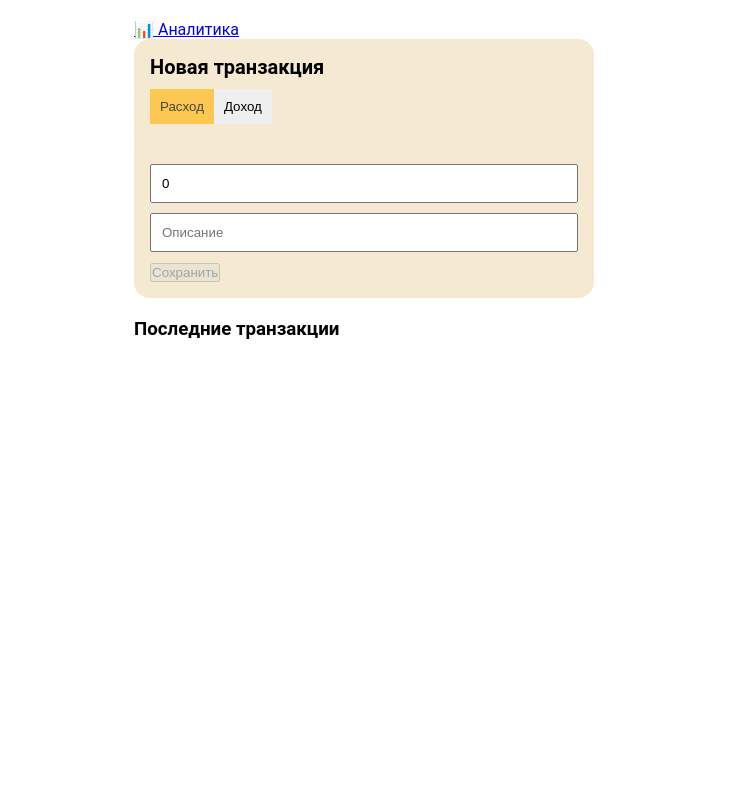
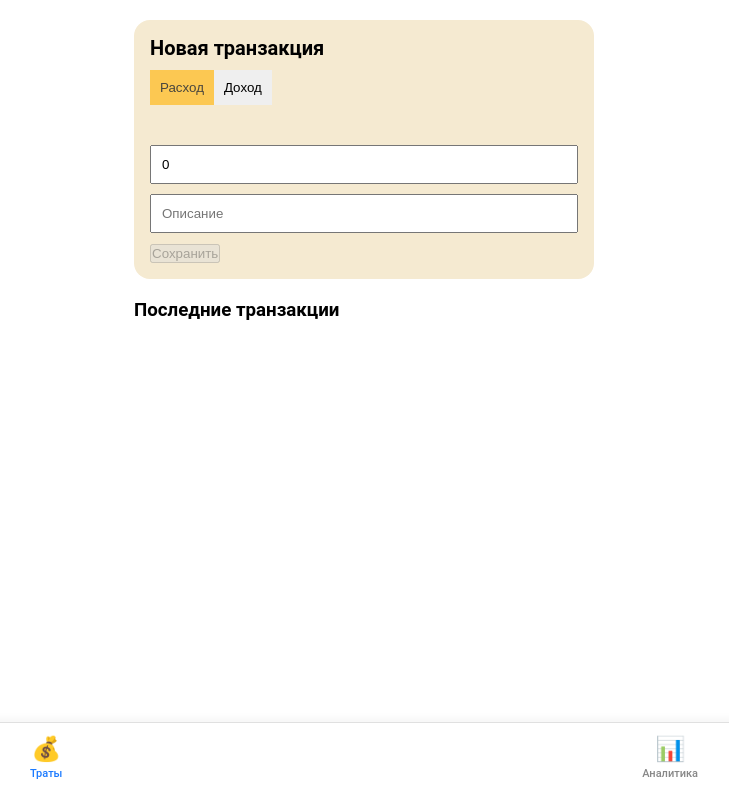
Before and after one commit to space-bro/finflow, an Angular app: page / in a window 1280 px wide. Shown: the whole page, without its empty margins (276-1005 px from the left). Built offline with nearby package versions, Linux system fonts and the light colour scheme.

Commit message:
Нижнее меню

```diff
--- a/src/app/app.html
+++ b/src/app/app.html
@@ -1 +1,6 @@
-<router-outlet />
+<div class="app-container">
+    <main class="main-content">
+    <router-outlet />
+    </main>
+    <app-footer></app-footer>
+</div>
--- a/src/app/app.ts
+++ b/src/app/app.ts
@@ -1,9 +1,10 @@
 import { Component, signal } from "@angular/core";
 import { RouterOutlet } from "@angular/router";
+import { FooterComponent } from "./layout/footer/footer.component";
 
 @Component({
   selector: 'app-root',
-  imports: [RouterOutlet],
+  imports: [RouterOutlet, FooterComponent],
   templateUrl: './app.html',
   styleUrl: './app.scss'
 })
--- /dev/null
+++ b/src/app/layout/footer/footer.component.html
@@ -0,0 +1,10 @@
+    <nav class="footer-nav">
+      <a routerLink="/" routerLinkActive="active" [routerLinkActiveOptions]="{ exact: true }">
+        <span class="icon">💰</span>
+        <span class="label">Траты</span>
+      </a>
+      <a routerLink="/analytics" routerLinkActive="active" [routerLinkActiveOptions]="{ exact: true }">
+        <span class="icon">📊</span>
+        <span class="label">Аналитика</span>
+      </a>
+    </nav>
--- /dev/null
+++ b/src/app/layout/footer/footer.component.scss
@@ -0,0 +1,40 @@
+.footer-nav {
+      position: fixed;
+      bottom: 0;
+      left: 0;
+      right: 0;
+      display: flex;
+      justify-content: space-around;
+      align-items: center;
+      background-color: #ffffff;
+      border-top: 1px solid #e0e0e0;
+      padding: 8px 16px 16px;
+      box-shadow: 0 -2px 10px rgba(0, 0, 0, 0.05);
+      z-index: 1000;
+    }
+
+    .footer-nav a {
+      display: flex;
+      flex-direction: column;
+      align-items: center;
+      text-decoration: none;
+      color: #888888;
+      font-size: 12px;
+      transition: color 0.2s ease;
+      padding: 4px 12px;
+      border-radius: 20px;
+    }
+
+    .footer-nav a.active {
+      color: #1d7bff;
+    }
+
+    .icon {
+      font-size: 24px;
+      margin-bottom: 4px;
+    }
+
+    .label {
+      font-size: 11px;
+      font-weight: 500;
+    }
--- a/src/app/presentation/pages/add-transaction/add-transaction.component.html
+++ b/src/app/presentation/pages/add-transaction/add-transaction.component.html
@@ -1,5 +1,4 @@
  <div class="container">
-  <a routerLink="/analytics" class="analytics-link">📊 Аналитика</a>
     <div class="add-transaction">
       <h2>Новая транзакция</h2>
 
--- a/src/app/presentation/pages/add-transaction/add-transaction.component.ts
+++ b/src/app/presentation/pages/add-transaction/add-transaction.component.ts
@@ -7,12 +7,11 @@ import { TRANSACTION_REPOSITORY_TOKEN } from "../../../domain/repositories/trans
 import { TransactionItemComponent } from "./components/transaction-item/transaction-item.component";
 import { Category } from "../../../domain/entities/category";
 import { CategoryRepository } from "../../../infrastructure/repositories/category.repository";
-import { RouterModule } from "@angular/router";
 
 @Component({
   templateUrl: './add-transaction.component.html',
   styleUrl: './add-transaction.component.scss',
-  imports: [CommonModule, FormsModule, TransactionItemComponent, RouterModule],
+  imports: [CommonModule, FormsModule, TransactionItemComponent],
 })
 export class AddTransactionComponent {
   type = signal<TransactionType>("expense");
--- a/src/app/presentation/pages/analytics/analytics.component.html
+++ b/src/app/presentation/pages/analytics/analytics.component.html
@@ -8,6 +8,4 @@
       <div class="summary">
         <h3>Общая сумма расходов: {{ totalExpenses() }} ₽</h3>
       </div>
-
-      <a routerLink="/" class="back-link">← Назад к транзакциям</a>
     </div>
--- a/src/app/presentation/pages/analytics/analytics.component.ts
+++ b/src/app/presentation/pages/analytics/analytics.component.ts
@@ -5,13 +5,12 @@ import { Category } from "../../../domain/entities/category";
 import { ITransactionRepository } from "../../../domain/repositories/transaction.repository.interface";
 import { CategoryRepository } from "../../../infrastructure/repositories/category.repository";
 import { CommonModule } from "@angular/common";
-import { RouterModule } from "@angular/router";
 import { Transaction } from "../../../domain/entities/transaction";
 
 // Регистрируем нужные компоненты Chart.js
 Chart.register(PieController, ArcElement, Tooltip, Legend);
 @Component({
-  imports: [CommonModule, RouterModule],
+  imports: [CommonModule],
   templateUrl: "./analytics.component.html",
   styleUrl: "./analytics.component.scss",
 })
```
Also changed, not shown: src/app/layout/footer/footer.component.ts (added, +11 -0 lines).
